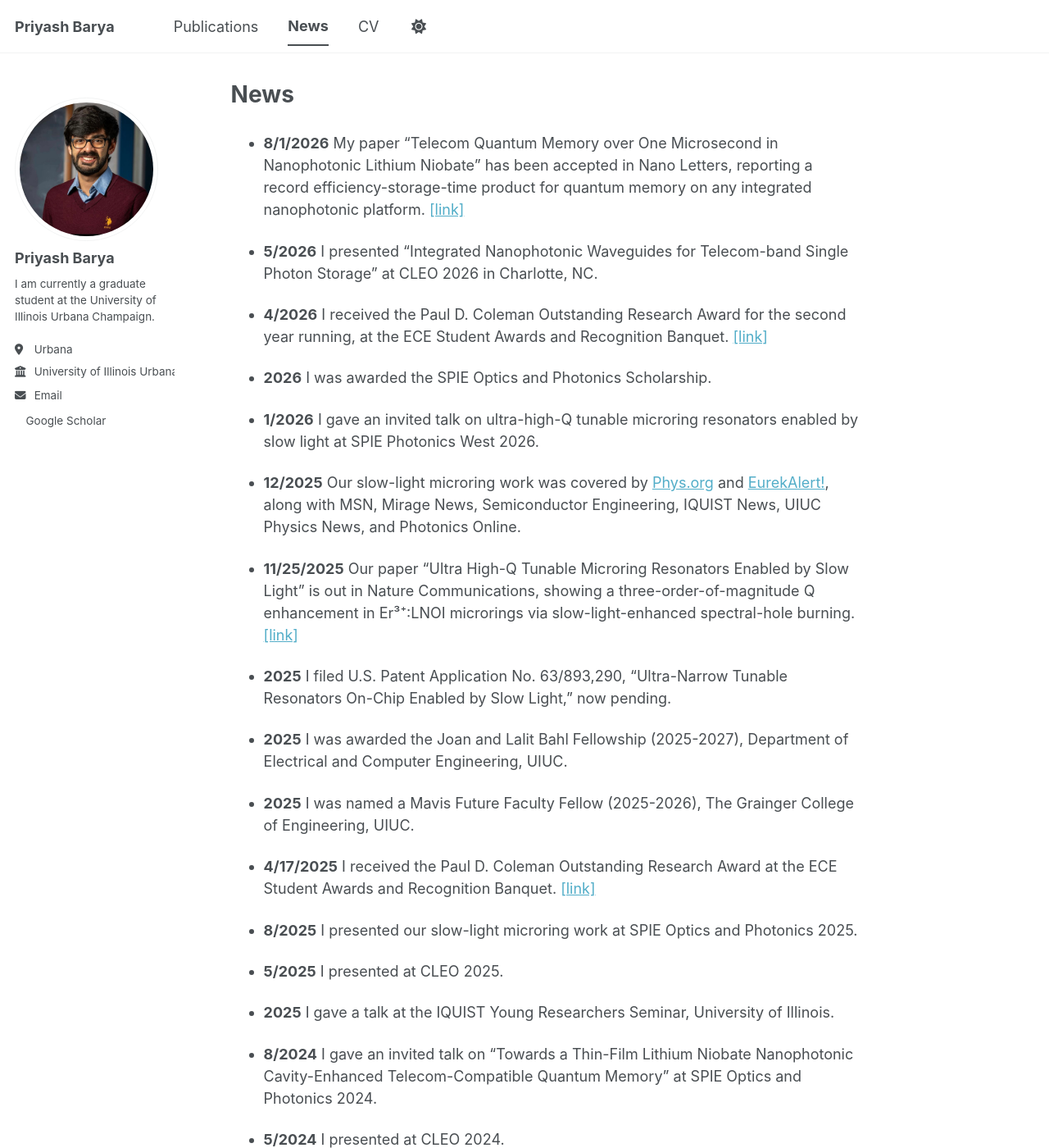
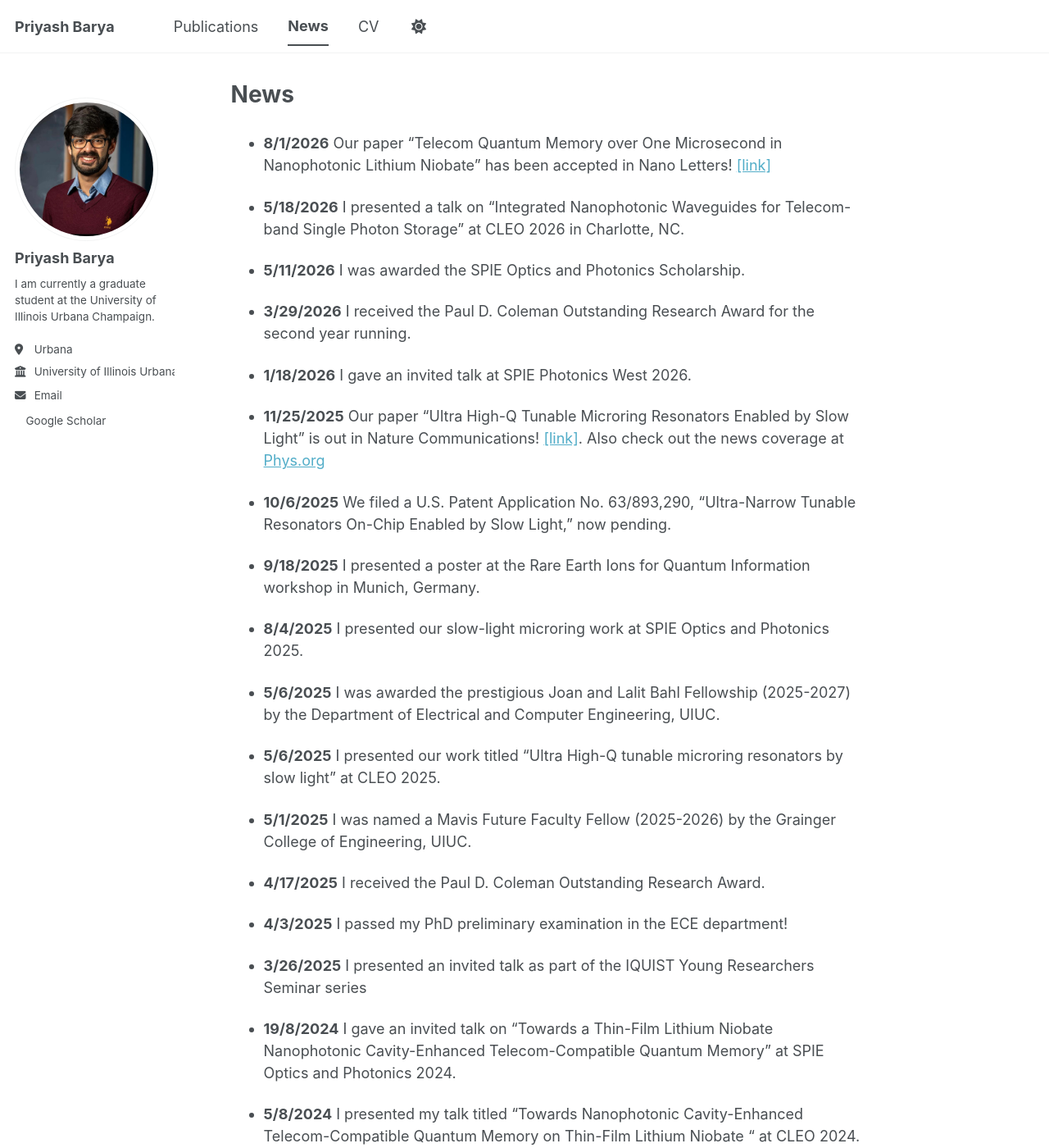
Before and after one commit to Priyash-Barya/Priyash-Barya.github.io, a Jekyll site: the page built from _pages/news.md, in a window 1280 px wide and 1400 px high. Shown: the whole window at 82% size. Built offline with Jekyll 4.4.1, drawn with Linux system fonts in a browser that asks for light colours; a style sheet for code colours, icons or effects is not loaded.

Commit message:
Update news.md

```diff
--- a/_pages/news.md
+++ b/_pages/news.md
@@ -5,34 +5,36 @@ title: "News"
 author_profile: true
 ---
 
-- **8/1/2026** My paper "Telecom Quantum Memory over One Microsecond in Nanophotonic Lithium Niobate" has been accepted in Nano Letters, reporting a record efficiency-storage-time product for quantum memory on any integrated nanophotonic platform. [[link]](https://arxiv.org/abs/2605.11588)
+- **8/1/2026** Our paper "Telecom Quantum Memory over One Microsecond in Nanophotonic Lithium Niobate" has been accepted in Nano Letters! [[link]](https://arxiv.org/abs/2605.11588)
 
-- **5/2026** I presented "Integrated Nanophotonic Waveguides for Telecom-band Single Photon Storage" at CLEO 2026 in Charlotte, NC.
+- **5/18/2026** I presented a talk on "Integrated Nanophotonic Waveguides for Telecom-band Single Photon Storage" at CLEO 2026 in Charlotte, NC.
 
-- **4/2026** I received the Paul D. Coleman Outstanding Research Award for the second year running, at the ECE Student Awards and Recognition Banquet. [[link]](https://ece.illinois.edu/news/awards-banquet-2026)
+- **5/11/2026** I was awarded the SPIE Optics and Photonics Scholarship.
 
-- **2026** I was awarded the SPIE Optics and Photonics Scholarship.
+- **3/29/2026** I received the Paul D. Coleman Outstanding Research Award for the second year running.
 
-- **1/2026** I gave an invited talk on ultra-high-Q tunable microring resonators enabled by slow light at SPIE Photonics West 2026.
+- **1/18/2026** I gave an invited talk at SPIE Photonics West 2026.
 
-- **12/2025** Our slow-light microring work was covered by [Phys.org](https://phys.org/news/2025-12-reconfigurable-platform-chip-photonic.html) and [EurekAlert!](https://www.eurekalert.org/news-releases/1110051), along with MSN, Mirage News, Semiconductor Engineering, IQUIST News, UIUC Physics News, and Photonics Online.
+- **11/25/2025** Our paper "Ultra High-Q Tunable Microring Resonators Enabled by Slow Light" is out in Nature Communications! [[link]](https://doi.org/10.1038/s41467-025-65533-1). Also check out the news coverage at [Phys.org](https://phys.org/news/2025-12-reconfigurable-platform-chip-photonic.html)
 
-- **11/25/2025** Our paper "Ultra High-Q Tunable Microring Resonators Enabled by Slow Light" is out in Nature Communications, showing a three-order-of-magnitude Q enhancement in Er³⁺:LNOI microrings via slow-light-enhanced spectral-hole burning. [[link]](https://doi.org/10.1038/s41467-025-65533-1)
+- **10/6/2025** We filed a U.S. Patent Application No. 63/893,290, "Ultra-Narrow Tunable Resonators On-Chip Enabled by Slow Light," now pending.
 
-- **2025** I filed U.S. Patent Application No. 63/893,290, "Ultra-Narrow Tunable Resonators On-Chip Enabled by Slow Light," now pending.
+- **9/18/2025** I presented a poster at the Rare Earth Ions for Quantum Information workshop in Munich, Germany.
 
-- **2025** I was awarded the Joan and Lalit Bahl Fellowship (2025-2027), Department of Electrical and Computer Engineering, UIUC.
+- **8/4/2025** I presented our slow-light microring work at SPIE Optics and Photonics 2025.
 
-- **2025** I was named a Mavis Future Faculty Fellow (2025-2026), The Grainger College of Engineering, UIUC.
+- **5/6/2025** I was awarded the prestigious Joan and Lalit Bahl Fellowship (2025-2027) by the Department of Electrical and Computer Engineering, UIUC.
 
-- **4/17/2025** I received the Paul D. Coleman Outstanding Research Award at the ECE Student Awards and Recognition Banquet. [[link]](https://ece.illinois.edu/news/awards-banquet-2025)
+- **5/6/2025** I presented our work titled "Ultra High-Q tunable microring resonators by slow light" at CLEO 2025.
 
-- **8/2025** I presented our slow-light microring work at SPIE Optics and Photonics 2025.
+- **5/1/2025** I was named a Mavis Future Faculty Fellow (2025-2026) by the Grainger College of Engineering, UIUC.
 
-- **5/2025** I presented at CLEO 2025.
+- **4/17/2025** I received the Paul D. Coleman Outstanding Research Award.
 
-- **2025** I gave a talk at the IQUIST Young Researchers Seminar, University of Illinois.
+- **4/3/2025** I passed my PhD preliminary examination in the ECE department!
 
-- **8/2024** I gave an invited talk on "Towards a Thin-Film Lithium Niobate Nanophotonic Cavity-Enhanced Telecom-Compatible Quantum Memory" at SPIE Optics and Photonics 2024.
+- **3/26/2025** I presented an invited talk as part of the IQUIST Young Researchers Seminar series
 
-- **5/2024** I presented at CLEO 2024.
+- **19/8/2024** I gave an invited talk on "Towards a Thin-Film Lithium Niobate Nanophotonic Cavity-Enhanced Telecom-Compatible Quantum Memory" at SPIE Optics and Photonics 2024.
+
+- **5/8/2024** I presented my talk titled "Towards Nanophotonic Cavity-Enhanced Telecom-Compatible Quantum Memory on Thin-Film Lithium Niobate " at CLEO 2024.
```
